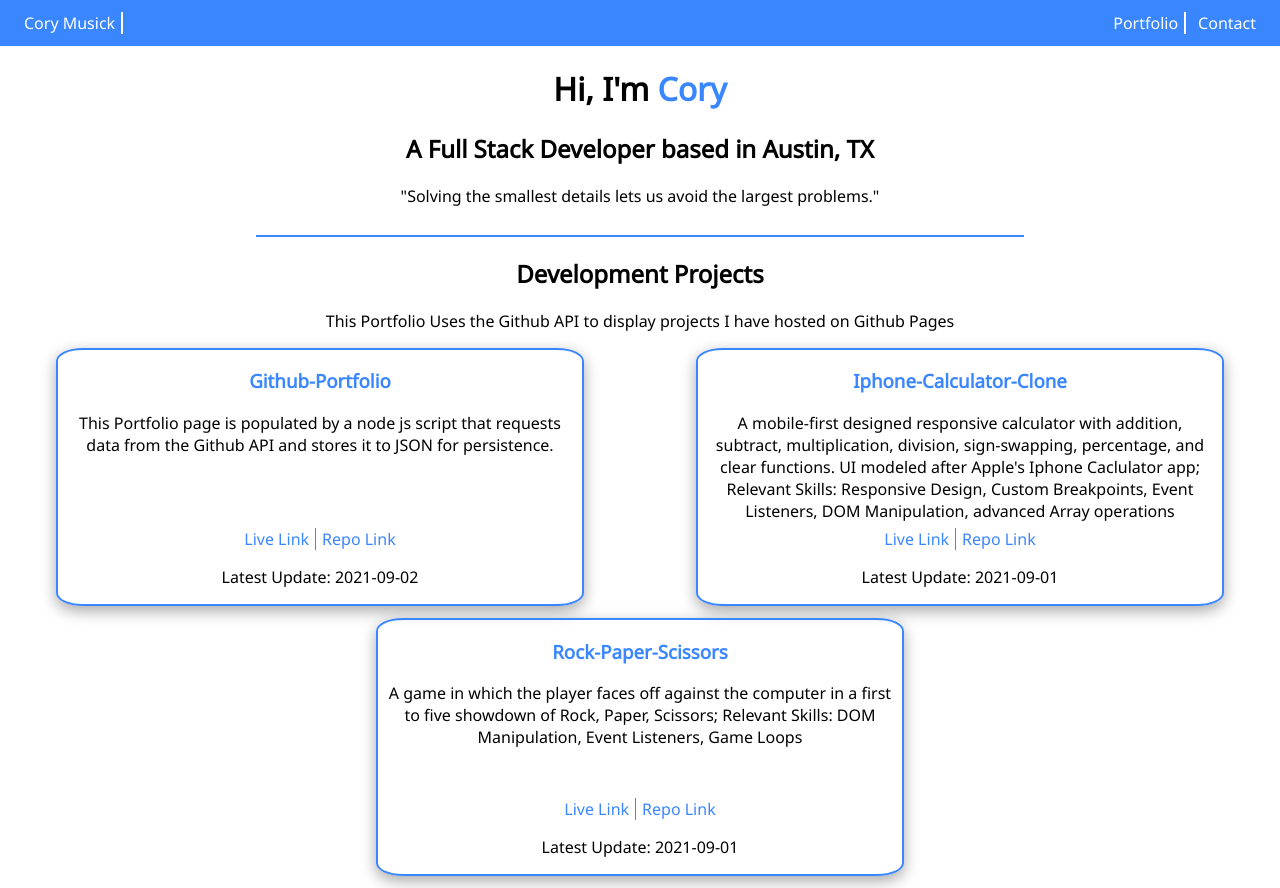
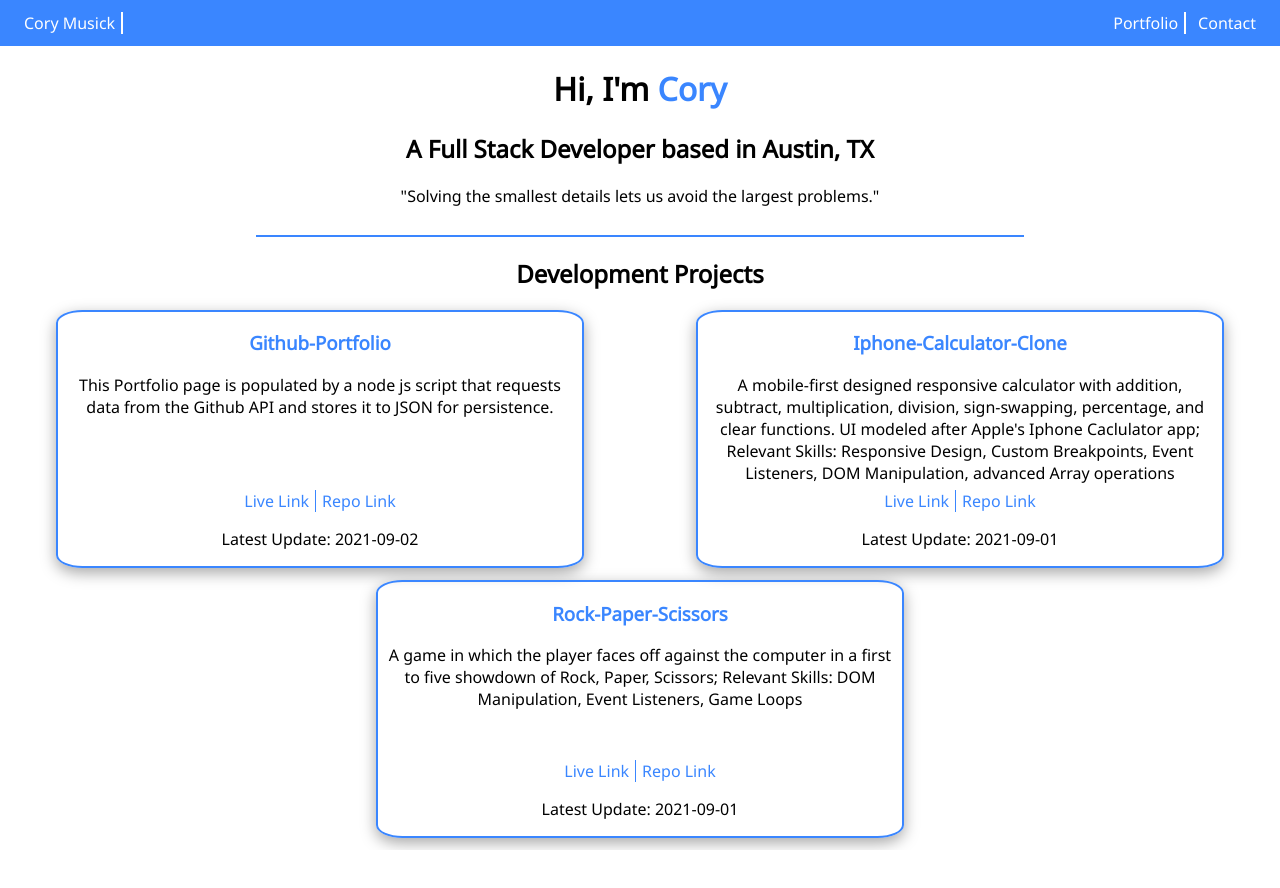
Before and after one commit to CoryMusick/Github-Portfolio, a website with bundled scripts: page index.html in a window 1280 px wide. After the commit the page ends 850 px from the top, so only its background shows below. Built offline with nearby package versions, Linux system fonts and the light colour scheme.

Commit message:
Removed redundant wording

```diff
--- a/index.html
+++ b/index.html
@@ -75,7 +75,6 @@
       <h2 style="text-align: center;">
         Development Projects
       </h2>
-      <p>This Portfolio Uses the Github API to display projects I have hosted on Github Pages</p>
       <div id="repos-container" style="display:flex; margin: 0 auto; display: flex; flex-wrap: wrap; justify-content: space-around;">
       </div>
     </div>
```
